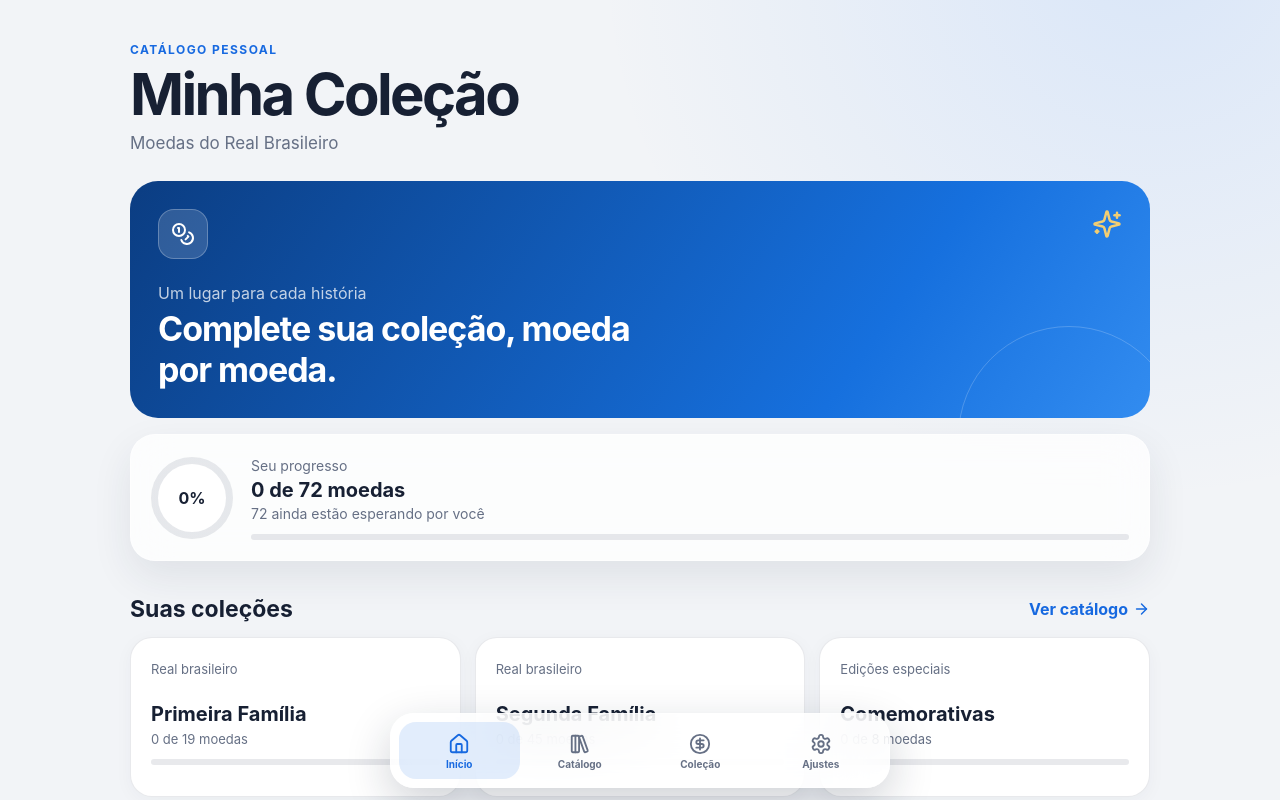
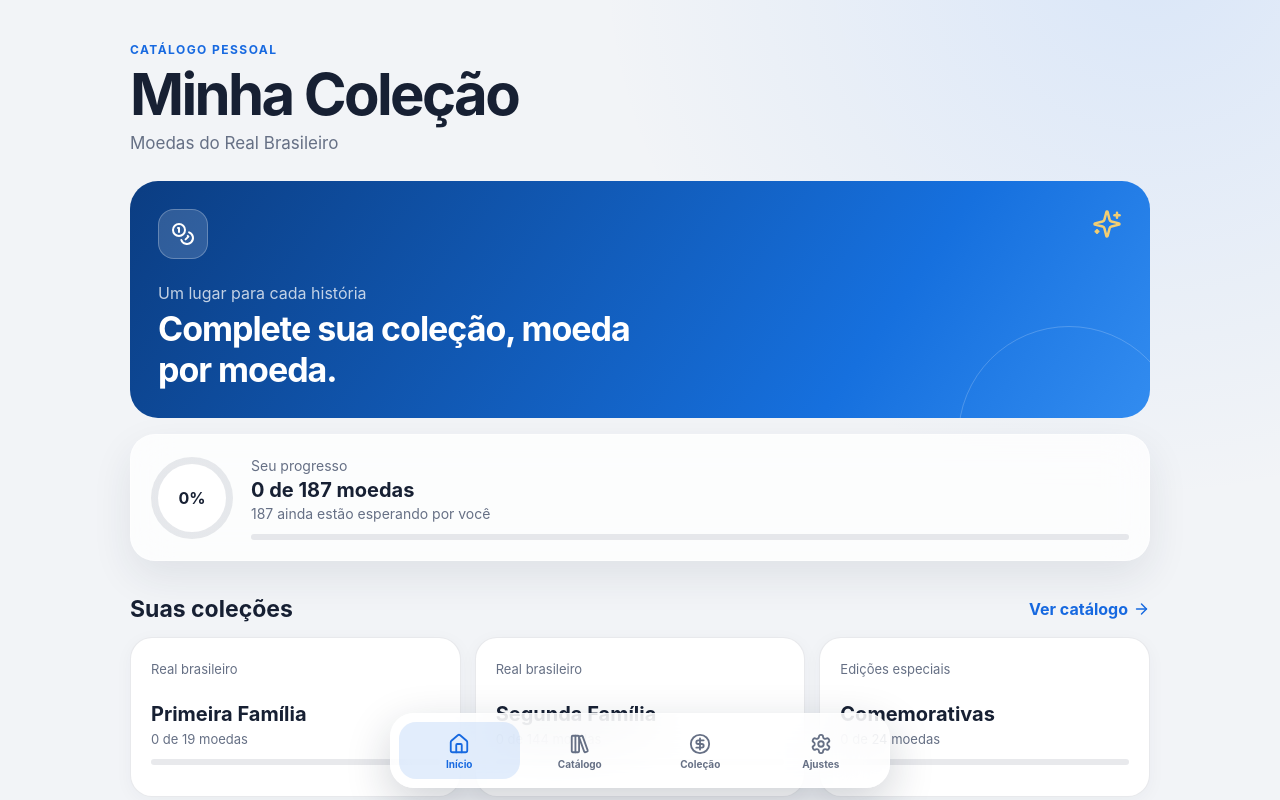
Before and after one commit to andersonfabiao/my-coins, a Next.js app: page / in a window 1280 px wide. Shown: the top 800 px of the page. Built offline with nearby package versions, Linux system fonts and the light colour scheme.

Commit message:
feat: completar catálogo de moedas do Real até 2025

```diff
--- a/src/data/coins.ts
+++ b/src/data/coins.ts
@@ -1,28 +1,250 @@
 import type { Coin } from "@/types";
-const regular=(family:Coin["family"],denomination:Coin["denomination"],label:string,years:number[],material:string):Coin[]=>years.map(year=>({id:`${family}-${denomination}-${year}`,family,denomination,denominationLabel:label,year,title:`${label} — ${year}`,commemorative:false,material,mintage:null,notes:"Dados de tiragem e especificações detalhadas a confirmar."}));
-export const coins:Coin[]=[
- ...regular("primeira-familia",.01,"1 centavo",[1994,1995,1996,1997],"Aço inoxidável"),
- ...regular("primeira-familia",.05,"5 centavos",[1994,1995,1996,1997],"Aço inoxidável"),
- ...regular("primeira-familia",.1,"10 centavos",[1994,1995,1996,1997],"Aço inoxidável"),
- ...regular("primeira-familia",.25,"25 centavos",[1994,1995],"Aço inoxidável"),
- ...regular("primeira-familia",.5,"50 centavos",[1994,1995],"Aço inoxidável"),
- ...regular("primeira-familia",1,"1 real",[1994],"Aço inoxidável"),
- {id:"fao-10-1995",family:"primeira-familia",denomination:.1,denominationLabel:"10 centavos",year:1995,title:"FAO — 10 centavos",subtitle:"Alimentos para Todos",commemorative:true,theme:"FAO",mintage:null,notes:"Emissão comemorativa de circulação."},
- {id:"fao-25-1995",family:"primeira-familia",denomination:.25,denominationLabel:"25 centavos",year:1995,title:"FAO — 25 centavos",subtitle:"Cultivo de vegetais",commemorative:true,theme:"FAO",mintage:null,notes:"Emissão comemorativa de circulação."},
- ...regular("segunda-familia",.01,"1 centavo",[1998,1999,2000,2001,2002,2003,2004],"Aço revestido de cobre"),
- ...regular("segunda-familia",.05,"5 centavos",[1998,1999,2000,2001,2002,2003,2004,2005],"Aço revestido de cobre"),
- ...regular("segunda-familia",.1,"10 centavos",[1998,1999,2000,2001,2002,2003,2004,2005],"Aço revestido de bronze"),
- ...regular("segunda-familia",.25,"25 centavos",[1998,1999,2000,2001,2002,2003,2004,2005],"Aço revestido de bronze"),
- ...regular("segunda-familia",.5,"50 centavos",[1998,1999,2000,2001,2002,2003,2004,2005],"Cuproníquel / aço inoxidável"),
- ...regular("segunda-familia",1,"1 real",[1998,1999,2002,2003,2004,2005],"Anel de aço revestido de bronze e núcleo de aço inoxidável"),
- {id:"dh-1998",family:"comemorativa",denomination:1,denominationLabel:"1 real",year:1998,title:"Direitos Humanos",subtitle:"50 anos da Declaração Universal",commemorative:true,theme:"Direitos Humanos",event:"Cinquentenário da Declaração Universal dos Direitos Humanos",mintage:null},
- {id:"jk-2002",family:"comemorativa",denomination:1,denominationLabel:"1 real",year:2002,title:"Juscelino Kubitschek",subtitle:"Centenário de nascimento",commemorative:true,theme:"Juscelino Kubitschek",event:"Centenário do nascimento de Juscelino Kubitschek",mintage:null},
- {id:"bcb-40-2005",family:"comemorativa",denomination:1,denominationLabel:"1 real",year:2005,title:"40 anos do Banco Central",commemorative:true,theme:"Banco Central",event:"40 anos do Banco Central do Brasil",mintage:null},
- {id:"bandeira-2012",family:"comemorativa",denomination:1,denominationLabel:"1 real",year:2012,title:"Entrega da Bandeira Olímpica",commemorative:true,theme:"Olimpíadas",event:"Entrega da bandeira olímpica ao Rio de Janeiro",mintage:null},
- {id:"rio-atletismo-2014",family:"comemorativa",denomination:1,denominationLabel:"1 real",year:2014,title:"Atletismo",subtitle:"Jogos Rio 2016",commemorative:true,theme:"Olimpíadas Rio 2016",mintage:null},
- {id:"rio-natacao-2014",family:"comemorativa",denomination:1,denominationLabel:"1 real",year:2014,title:"Natação",subtitle:"Jogos Rio 2016",commemorative:true,theme:"Olimpíadas Rio 2016",mintage:null},
- {id:"bcb-50-2015",family:"comemorativa",denomination:1,denominationLabel:"1 real",year:2015,title:"50 anos do Banco Central",commemorative:true,theme:"Banco Central",mintage:null},
- {id:"plano-real-2019",family:"comemorativa",denomination:1,denominationLabel:"1 real",year:2019,title:"25 anos do Plano Real",commemorative:true,theme:"Plano Real",mintage:null}
+
+const SECOND_FAMILY_MATERIALS: Record<Coin["denomination"], string> = {
+  0.01: "Aço revestido de cobre",
+  0.05: "Aço revestido de cobre",
+  0.1: "Aço revestido de bronze",
+  0.25: "Aço revestido de bronze",
+  0.5: "Cuproníquel / aço inoxidável",
+  1: "Aço inoxidável (núcleo) e aço revestido de bronze (anel)",
+};
+
+function regular(
+  family: Coin["family"],
+  denomination: Coin["denomination"],
+  denominationLabel: string,
+  years: number[],
+  material: string,
+): Coin[] {
+  return years.map((year) => ({
+    id: `${family}-${denomination}-${year}`,
+    family,
+    denomination,
+    denominationLabel,
+    year,
+    title: `${denominationLabel} — ${year}`,
+    commemorative: false,
+    material,
+    mintage: null,
+    notes: "Ano de emissão conferido no catálogo do Banco Central do Brasil.",
+  }));
+}
+
+function commemorative(
+  id: string,
+  year: number,
+  title: string,
+  theme: string,
+  mintage: number | null,
+  subtitle?: string,
+  event?: string,
+  notes?: string,
+): Coin {
+  return {
+    id,
+    family: "comemorativa",
+    denomination: 1,
+    denominationLabel: "1 real",
+    year,
+    title,
+    subtitle,
+    commemorative: true,
+    theme,
+    event,
+    mintage,
+    material: SECOND_FAMILY_MATERIALS[1],
+    diameterMm: 27,
+    weightGrams: 7,
+    edge: "Serrilha intermitente",
+    notes,
+  };
+}
+
+const years1998To2025 = Array.from({ length: 28 }, (_, index) => 1998 + index);
+
+const firstFamily: Coin[] = [
+  ...regular("primeira-familia", 0.01, "1 centavo", [1994, 1995, 1996, 1997], "Aço inoxidável"),
+  ...regular("primeira-familia", 0.05, "5 centavos", [1994, 1995, 1996, 1997], "Aço inoxidável"),
+  ...regular("primeira-familia", 0.1, "10 centavos", [1994, 1995, 1996, 1997], "Aço inoxidável"),
+  ...regular("primeira-familia", 0.25, "25 centavos", [1994, 1995], "Aço inoxidável"),
+  ...regular("primeira-familia", 0.5, "50 centavos", [1994, 1995], "Aço inoxidável"),
+  ...regular("primeira-familia", 1, "1 real", [1994], "Aço inoxidável"),
+  {
+    id: "fao-10-1995",
+    family: "primeira-familia",
+    denomination: 0.1,
+    denominationLabel: "10 centavos",
+    year: 1995,
+    title: "FAO — 10 centavos",
+    subtitle: "Alimentos para Todos",
+    commemorative: true,
+    theme: "FAO",
+    mintage: 1_000_000,
+    material: "Aço inoxidável",
+    notes: "Versão comemorativa de circulação da primeira família.",
+  },
+  {
+    id: "fao-25-1995",
+    family: "primeira-familia",
+    denomination: 0.25,
+    denominationLabel: "25 centavos",
+    year: 1995,
+    title: "FAO — 25 centavos",
+    subtitle: "Cultivo de vegetais",
+    commemorative: true,
+    theme: "FAO",
+    mintage: 1_000_000,
+    material: "Aço inoxidável",
+    notes: "Versão comemorativa de circulação da primeira família.",
+  },
 ];
-export const familyNames:Record<Coin["family"],string>={"primeira-familia":"Primeira Família","segunda-familia":"Segunda Família",comemorativa:"Comemorativas"};
-export const getCoin=(id:string)=>coins.find(c=>c.id===id);
+
+const secondFamily: Coin[] = [
+  ...regular("segunda-familia", 0.01, "1 centavo", [1998, 1999, 2000, 2001, 2002, 2003, 2004], SECOND_FAMILY_MATERIALS[0.01]),
+  ...regular("segunda-familia", 0.05, "5 centavos", years1998To2025, SECOND_FAMILY_MATERIALS[0.05]),
+  {
+    id: "segunda-familia-0.05-2019-a",
+    family: "segunda-familia",
+    denomination: 0.05,
+    denominationLabel: "5 centavos",
+    year: 2019,
+    title: "5 centavos — 2019 A",
+    subtitle: "Royal Dutch Mint",
+    commemorative: false,
+    mintage: 97_280_000,
+    material: SECOND_FAMILY_MATERIALS[0.05],
+    notes: "Variante com a letra A, identificadora da casa cunhadora Royal Dutch Mint.",
+  },
+  ...regular("segunda-familia", 0.1, "10 centavos", years1998To2025, SECOND_FAMILY_MATERIALS[0.1]),
+  ...regular("segunda-familia", 0.25, "25 centavos", years1998To2025, SECOND_FAMILY_MATERIALS[0.25]),
+  ...regular(
+    "segunda-familia",
+    0.5,
+    "50 centavos",
+    years1998To2025.filter((year) => year !== 1999 && year !== 2004),
+    SECOND_FAMILY_MATERIALS[0.5],
+  ),
+  {
+    id: "segunda-familia-0.5-2019-a",
+    family: "segunda-familia",
+    denomination: 0.5,
+    denominationLabel: "50 centavos",
+    year: 2019,
+    title: "50 centavos — 2019 A",
+    subtitle: "Royal Dutch Mint",
+    commemorative: false,
+    mintage: 47_264_000,
+    material: SECOND_FAMILY_MATERIALS[0.5],
+    notes: "Variante com a letra A, identificadora da casa cunhadora Royal Dutch Mint.",
+  },
+  ...regular(
+    "segunda-familia",
+    1,
+    "1 real",
+    years1998To2025.filter((year) => year !== 2000 && year !== 2001 && year !== 2015),
+    SECOND_FAMILY_MATERIALS[1],
+  ),
+];
+
+const rio2016Notes = "Moeda de circulação do programa dos Jogos Olímpicos e Paralímpicos Rio 2016. Tiragem autorizada de 20 milhões.";
+
+const commemoratives: Coin[] = [
+  commemorative(
+    "dh-1998",
+    1998,
+    "Direitos Humanos",
+    "Direitos Humanos",
+    600_000,
+    "50 anos da Declaração Universal",
+    "Cinquentenário da Declaração Universal dos Direitos Humanos",
+  ),
+  commemorative(
+    "jk-2002",
+    2002,
+    "Juscelino Kubitschek",
+    "Juscelino Kubitschek",
+    600_000,
+    "Centenário de nascimento",
+    "Centenário do nascimento de Juscelino Kubitschek",
+  ),
+  commemorative(
+    "bcb-40-2005",
+    2005,
+    "40 anos do Banco Central",
+    "Banco Central",
+    40_000_000,
+    undefined,
+    "40 anos do início das atividades institucionais do Banco Central do Brasil",
+  ),
+  commemorative(
+    "bandeira-2012",
+    2012,
+    "Entrega da Bandeira Olímpica",
+    "Olimpíadas",
+    2_016_000,
+    "Londres 2012 — Rio 2016",
+    "Entrega da Bandeira Olímpica ao Brasil",
+  ),
+  commemorative("rio-atletismo-2014", 2014, "Atletismo", "Olimpíadas Rio 2016", 20_000_000, "Jogos Rio 2016", undefined, rio2016Notes),
+  commemorative("rio-natacao-2014", 2014, "Natação", "Olimpíadas Rio 2016", 20_000_000, "Jogos Rio 2016", undefined, rio2016Notes),
+  commemorative("rio-paratriatlo-2014", 2014, "Paratriatlo", "Paralimpíadas Rio 2016", 20_000_000, "Jogos Rio 2016", undefined, rio2016Notes),
+  commemorative("rio-golfe-2014", 2014, "Golfe", "Olimpíadas Rio 2016", 20_000_000, "Jogos Rio 2016", undefined, rio2016Notes),
+  commemorative("rio-basquetebol-2015", 2015, "Basquetebol", "Olimpíadas Rio 2016", 20_000_000, "Jogos Rio 2016", undefined, rio2016Notes),
+  commemorative("rio-vela-2015", 2015, "Vela", "Olimpíadas Rio 2016", 20_000_000, "Jogos Rio 2016", undefined, rio2016Notes),
+  commemorative("rio-rugby-2015", 2015, "Rugby", "Olimpíadas Rio 2016", 20_000_000, "Jogos Rio 2016", undefined, rio2016Notes),
+  commemorative("rio-paracanoagem-2015", 2015, "Paracanoagem", "Paralimpíadas Rio 2016", 20_000_000, "Jogos Rio 2016", undefined, rio2016Notes),
+  commemorative(
+    "bcb-50-2015",
+    2015,
+    "50 anos do Banco Central",
+    "Banco Central",
+    50_000_000,
+    undefined,
+    "Cinquentenário do Banco Central do Brasil",
+  ),
+  commemorative("rio-futebol-2015", 2015, "Futebol", "Olimpíadas Rio 2016", 20_000_000, "Jogos Rio 2016", undefined, rio2016Notes),
+  commemorative("rio-voleibol-2015", 2015, "Voleibol", "Olimpíadas Rio 2016", 20_000_000, "Jogos Rio 2016", undefined, rio2016Notes),
+  commemorative("rio-judo-2015", 2015, "Judô", "Olimpíadas Rio 2016", 20_000_000, "Jogos Rio 2016", undefined, rio2016Notes),
+  commemorative("rio-atletismo-paralimpico-2015", 2015, "Atletismo Paralímpico", "Paralimpíadas Rio 2016", 20_000_000, "Jogos Rio 2016", undefined, rio2016Notes),
+  commemorative("rio-boxe-2016", 2016, "Boxe", "Olimpíadas Rio 2016", 20_000_000, "Jogos Rio 2016", undefined, rio2016Notes),
+  commemorative("rio-natacao-paralimpica-2016", 2016, "Natação Paralímpica", "Paralimpíadas Rio 2016", 20_000_000, "Jogos Rio 2016", undefined, rio2016Notes),
+  commemorative("rio-vinicius-2016", 2016, "Vinicius", "Olimpíadas Rio 2016", 20_000_000, "Mascote dos Jogos Olímpicos", undefined, rio2016Notes),
+  commemorative("rio-tom-2016", 2016, "Tom", "Paralimpíadas Rio 2016", 20_000_000, "Mascote dos Jogos Paralímpicos", undefined, rio2016Notes),
+  commemorative(
+    "plano-real-2019",
+    2019,
+    "25 anos do Plano Real",
+    "Plano Real",
+    25_000_000,
+    "Beija-flor",
+    "25 anos do Real e da estabilidade monetária",
+  ),
+  commemorative(
+    "real-30-2024",
+    2024,
+    "30 anos do Real",
+    "Plano Real",
+    45_000_000,
+    "1994 — 2024",
+    "Trinta anos do padrão monetário Real",
+  ),
+  commemorative(
+    "bcb-60-2025",
+    2025,
+    "60 anos do Banco Central",
+    "Banco Central",
+    23_168_000,
+    "1965 — 2025",
+    "Sexagésimo aniversário do Banco Central do Brasil",
+  ),
+];
+
+export const coins: Coin[] = [...firstFamily, ...secondFamily, ...commemoratives];
+
+export const familyNames: Record<Coin["family"], string> = {
+  "primeira-familia": "Primeira Família",
+  "segunda-familia": "Segunda Família",
+  comemorativa: "Comemorativas",
+};
+
+export const getCoin = (id: string) => coins.find((coin) => coin.id === id);
```
Also changed, not shown: 1 other file (tests, documents, lock files or other folders).
